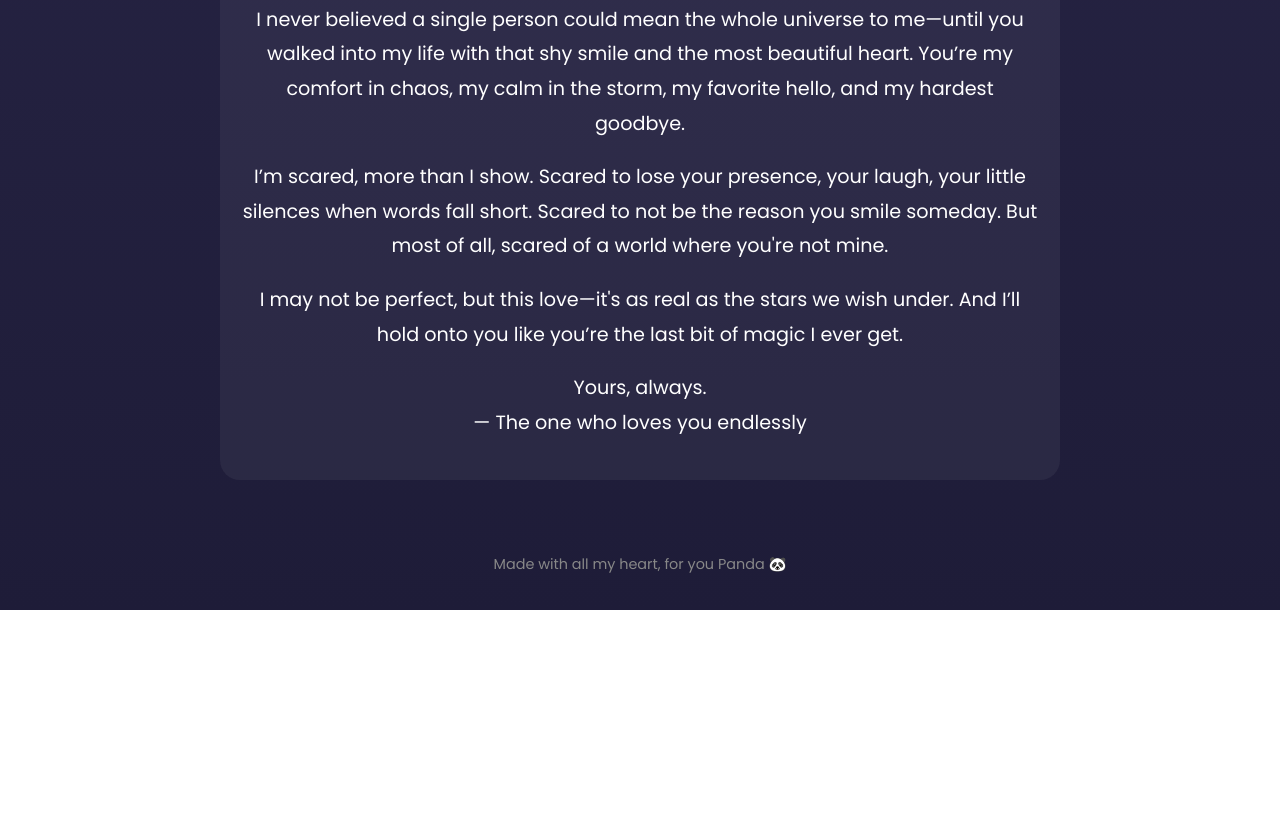
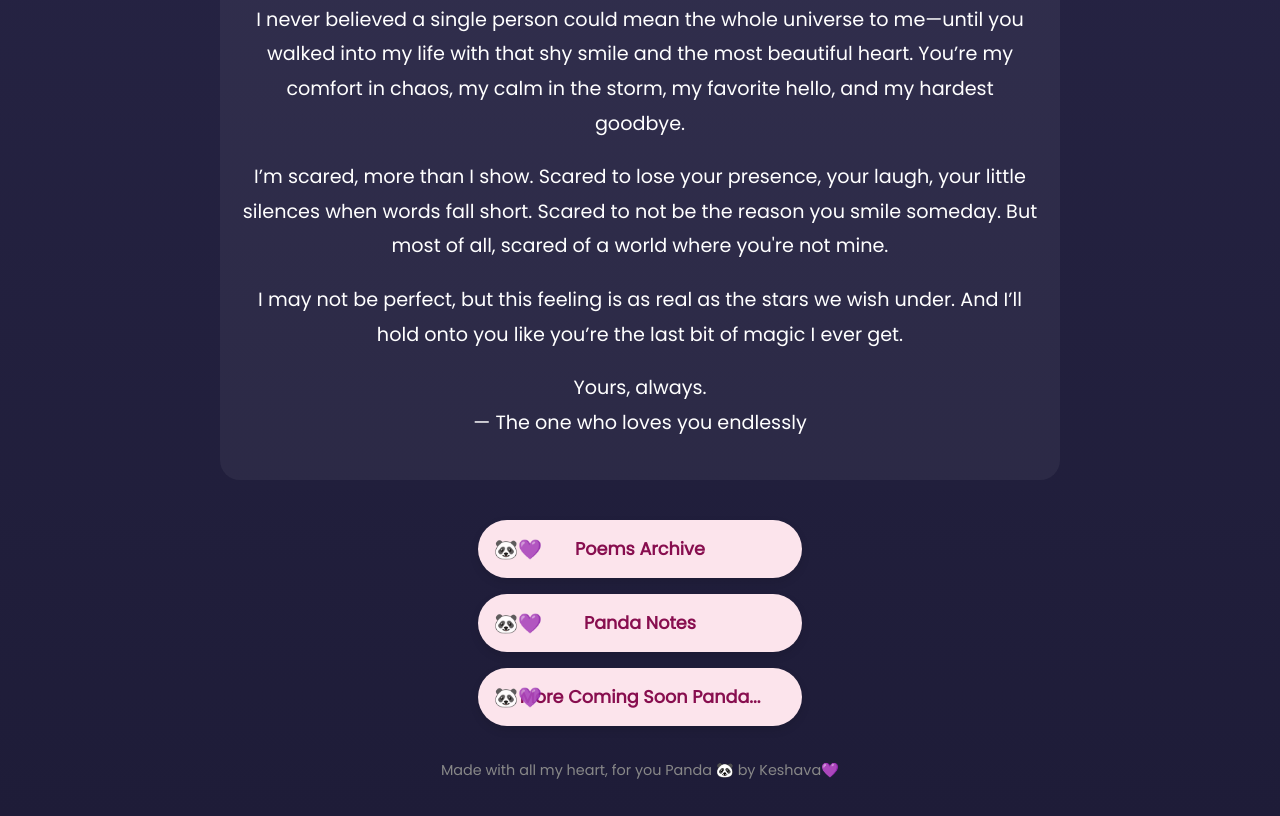
Before and after one commit to thanosshawn/forpanda, a plain HTML site: page index.html in a window 1280 px wide. Shown: the part 1103-1919 px from the top of the page. Before the commit the page ends 1713 px from the top, so only its background shows below. Drawn offline with Linux system fonts and the light colour scheme.

Commit message:
Update index.html

```diff
--- a/index.html
+++ b/index.html
@@ -56,6 +56,46 @@
       color: #888;
       padding: 20px;
     }
+     .link-list {
+    margin-top: 2rem;
+    display: flex;
+    flex-direction: column;
+    align-items: center;
+    gap: 1rem;
+  }
+
+  .panda-link {
+    display: block;
+    text-decoration: none;
+    background: #fce4ec;
+    color: #880e4f;
+    padding: 1rem 2rem;
+    border-radius: 2rem;
+    box-shadow: 0 4px 10px rgba(0,0,0,0.1);
+    font-weight: bold;
+    font-size: 1.1rem;
+    transition: all 0.3s ease;
+    position: relative;
+    overflow: hidden;
+    width: 260px;
+    text-align: center;
+  }
+
+  .panda-link::before {
+    content: '🐼💜';
+    position: absolute;
+    left: 1rem;
+    top: 50%;
+    transform: translateY(-50%);
+    font-size: 1.2rem;
+    opacity: 0.9;
+  }
+
+  .panda-link:hover {
+    background: #f8bbd0;
+    transform: scale(1.05);
+    color: #4a0033;
+  }
   </style>
 </head>
 <body>
@@ -75,12 +115,22 @@
     <p>Hey Panda,</p>
     <p>I never believed a single person could mean the whole universe to me—until you walked into my life with that shy smile and the most beautiful heart. You’re my comfort in chaos, my calm in the storm, my favorite hello, and my hardest goodbye.</p>
     <p>I’m scared, more than I show. Scared to lose your presence, your laugh, your little silences when words fall short. Scared to not be the reason you smile someday. But most of all, scared of a world where you're not mine.</p>
-    <p>I may not be perfect, but this love—it's as real as the stars we wish under. And I’ll hold onto you like you’re the last bit of magic I ever get.</p>
+    <p>I may not be perfect, but this feeling is as real as the stars we wish under. And I’ll hold onto you like you’re the last bit of magic I ever get.</p>
     <p>Yours, always.<br/>— The one who loves you endlessly</p>
   </div>
 
+  <div class="link-list">
+  <a href="poems.html" class="panda-link">Poems Archive</a>
+  <a href="pandanotes.html" class="panda-link">Panda Notes</a>
+  <a href="#" class="panda-link">More Coming Soon Panda...</a>
+</div>
+
+<style>
+
+</style>
+
   <div class="footer">
-    <p>Made with all my heart, for you Panda 🐼</p>
+    <p>Made with all my heart, for you Panda 🐼 by  Keshava💜</p>
   </div>
 
 </body>
```
